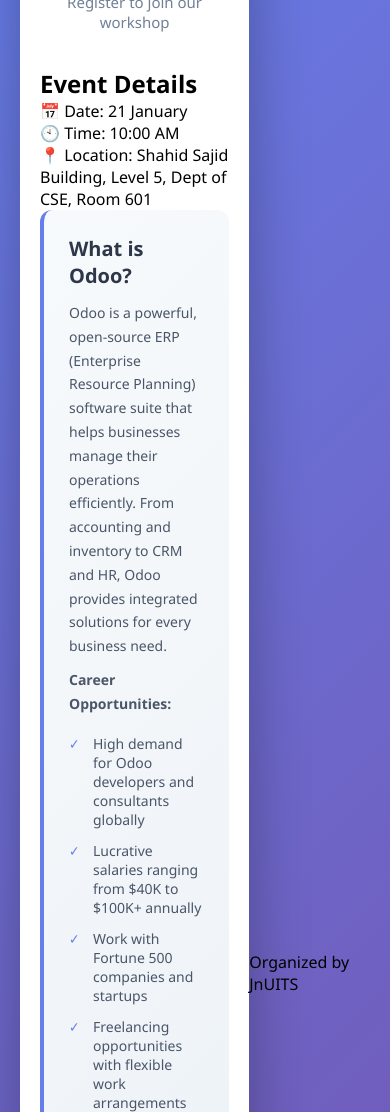
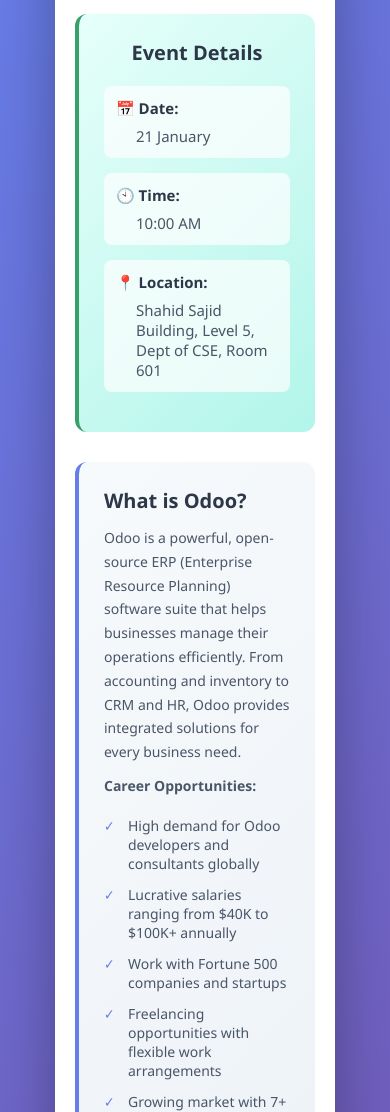
Before and after one commit to Shafayet-jamil/Oddo-Registration-Form, a website: page index.html in a window 390 px wide. Shown: the part 132-1244 px from the top of the page. Drawn offline with Linux system fonts and the light colour scheme.

Commit message:
Changes CSS for styling for time, location, date

```diff
--- a/style.css
+++ b/style.css
@@ -9,6 +9,7 @@ body {
     background: linear-gradient(135deg, #667eea 0%, #764ba2 100%);
     min-height: 100vh;
     display: flex;
+    flex-direction: column;
     justify-content: center;
     align-items: center;
     padding: 20px;
@@ -34,6 +35,121 @@ body {
         transform: translateY(0);
     }
 }
+/*//css started form here*/
+
+
+.header p {
+    color: #718096;
+    font-size: 15px;
+}
+
+.event-details {
+    background: linear-gradient(135deg, #e6fffa 0%, #b2f5ea 100%);
+    border-radius: 12px;
+    padding: 25px;
+    margin-bottom: 30px;
+    border-left: 4px solid #38a169;
+}
+
+.event-details h2 {
+    color: #2d3748;
+    font-size: 20px;
+    margin-bottom: 20px;
+    font-weight: 600;
+    text-align: center;
+}
+
+.detail-item {
+    display: flex;
+    align-items: center;
+    margin-bottom: 15px;
+    padding: 12px;
+    background: rgba(255, 255, 255, 0.7);
+    border-radius: 8px;
+    transition: all 0.3s ease;
+}
+
+.detail-item:hover {
+    background: rgba(255, 255, 255, 0.9);
+    transform: translateX(5px);
+}
+
+.detail-label {
+    font-weight: 600;
+    color: #2d3748;
+    min-width: 80px;
+    font-size: 15px;
+    margin-right: 15px;
+}
+
+.detail-value {
+    color: #4a5568;
+    font-size: 15px;
+    flex: 1;
+}
+
+.form-group {
+    margin-bottom: 24px;
+}
+
+/* new css end here*/
+
+
+/*//new css addd here*/
+
+.error-message {
+    display: none;
+    background: #fed7d7;
+    color: #c53030;
+    padding: 16px;
+    border-radius: 8px;
+    text-align: center;
+    margin-top: 20px;
+    font-weight: 500;
+}
+
+.footer {
+    background: linear-gradient(135deg, #2d3748 0%, #4a5568 100%);
+    color: white;
+    display: flex;
+    /*flex-direction: column;*/
+    /*text-align: center;*/
+    padding: 20px;
+    margin-top: 40px;
+    border-radius: 12px;
+    font-size: 16px;
+    font-weight: 500;
+    letter-spacing: 0.5px;
+}
+
+@media (max-width: 600px) {
+    .container {
+        padding: 30px 20px;
+    }
+
+    .header h1 {
+        font-size: 24px;
+    }
+
+    .detail-item {
+        flex-direction: column;
+        align-items: flex-start;
+        text-align: left;
+    }
+
+    .detail-label {
+        margin-bottom: 8px;
+        margin-right: 0;
+    }
+
+    .detail-value {
+        padding-left: 20px;
+    }
+}
+
+/*//css end here*/
+
+
 
 .header {
     text-align: center;
```
